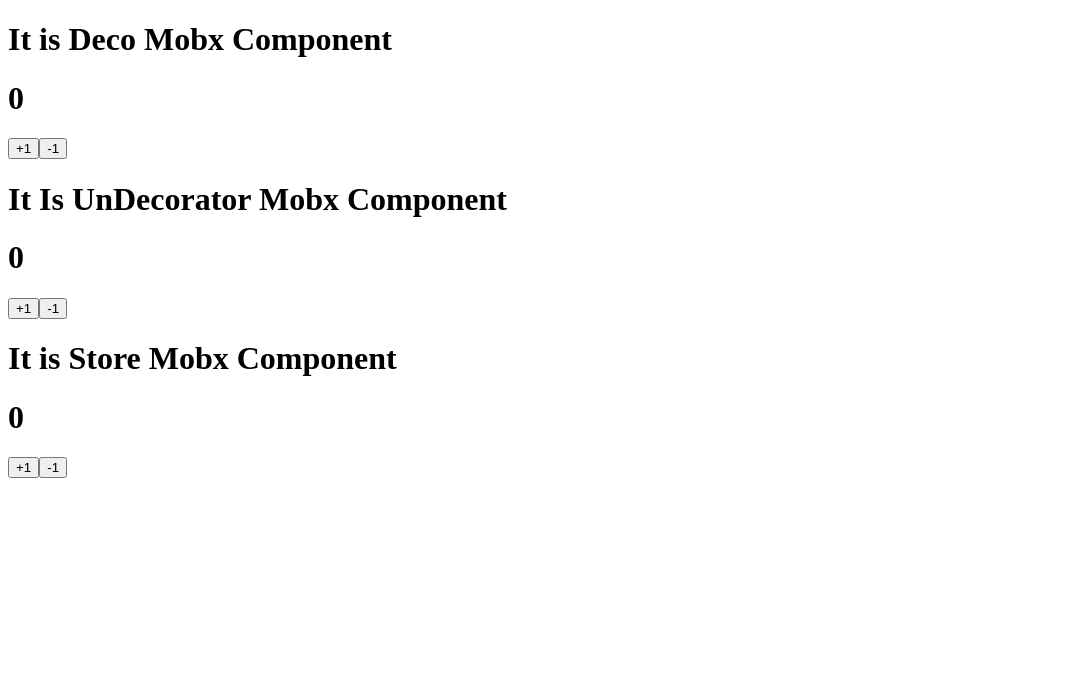
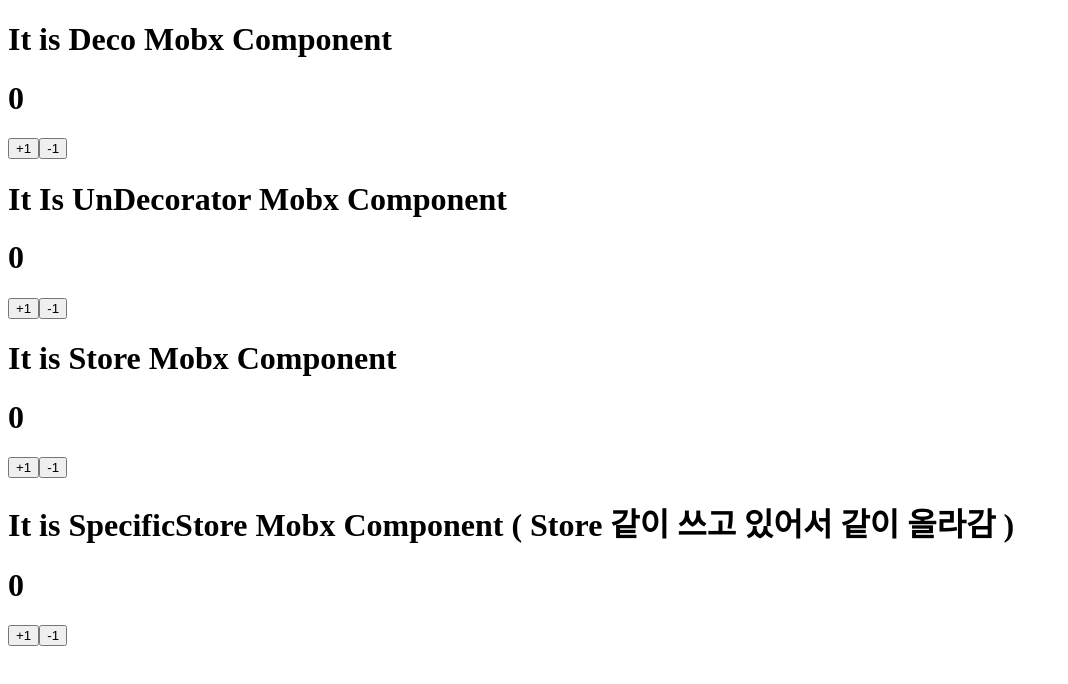
Before and after one commit to formegusto/study-mobx, a React app: page / in a window 1280 px wide. Shown: the top 684 px of the page, without its empty margins (0-1068 px from the left). Built offline with nearby package versions, Linux system fonts and the light colour scheme.

Commit message:
Store, SpecificStore 분리 완료

```diff
--- a/src/App.tsx
+++ b/src/App.tsx
@@ -1,5 +1,6 @@
 import React from 'react';
 import DecoCounter from './counter/DecoCounter';
+import SpecificStoreCounter from './counter/SpecificStoreCounter';
 import StoreCounter from './counter/StoreCounter';
 import UnDecoCounter from './counter/UnDecoCounter';
 
@@ -9,6 +10,7 @@
       <DecoCounter/>
       <UnDecoCounter />
       <StoreCounter />
+      <SpecificStoreCounter />
     </div>
   );
 }
--- /dev/null
+++ b/src/counter/SpecificStoreCounter.tsx
@@ -0,0 +1,32 @@
+import { inject, observer } from 'mobx-react';
+import React from 'react';
+import CounterStore from '../stores/CounterStore';
+
+type Props = {
+    number?: number;
+    increase?: () => void;
+    decrease?: () => void;
+};
+
+@inject((stores: any) : CounterStore =>  ({
+    number: stores.counter.number,
+    increase: stores.counter.increase,
+    decrease: stores.counter.decrease
+}))
+@observer
+class SpecificStoreCounter extends React.Component<Props> {
+    render() {
+        const { number, increase, decrease } = this.props;
+
+        return (
+            <div>
+                <h1>It is SpecificStore Mobx Component ( Store 같이 쓰고 있어서 같이 올라감 )</h1>
+                <h1>{number!}</h1>
+                <button onClick={(e) => increase!()}>+1</button>
+                <button onClick={(e) => decrease!()}>-1</button>
+            </div>
+        );
+    }
+}
+
+export default SpecificStoreCounter;
--- a/src/counter/StoreCounter.tsx
+++ b/src/counter/StoreCounter.tsx
@@ -2,28 +2,21 @@
 import React from 'react';
 import CounterStore from '../stores/CounterStore';
 
-type Props = {
-    number?: number;
-    increase?: () => void;
-    decrease?: () => void;
-};
+interface Props {
+    counter?:  CounterStore
+}
 
-@inject((stores: any) : CounterStore =>  ({
-    number: stores.counter.number,
-    increase: stores.counter.increase,
-    decrease: stores.counter.decrease
-}))
+@inject('counter')
 @observer
 class StoreCounter extends React.Component<Props> {
     render() {
-        const { number, increase, decrease } = this.props;
-
+        const { counter } : Props = this.props;
         return (
             <div>
                 <h1>It is Store Mobx Component</h1>
-                <h1>{number!}</h1>
-                <button onClick={(e) => increase!()}>+1</button>
-                <button onClick={(e) => decrease!()}>-1</button>
+                <h1>{counter!.number}</h1>
+                <button onClick={(e) => counter!.increase()}>+1</button>
+                <button onClick={(e) => counter!.decrease()}>-1</button>
             </div>
         );
     }
```
